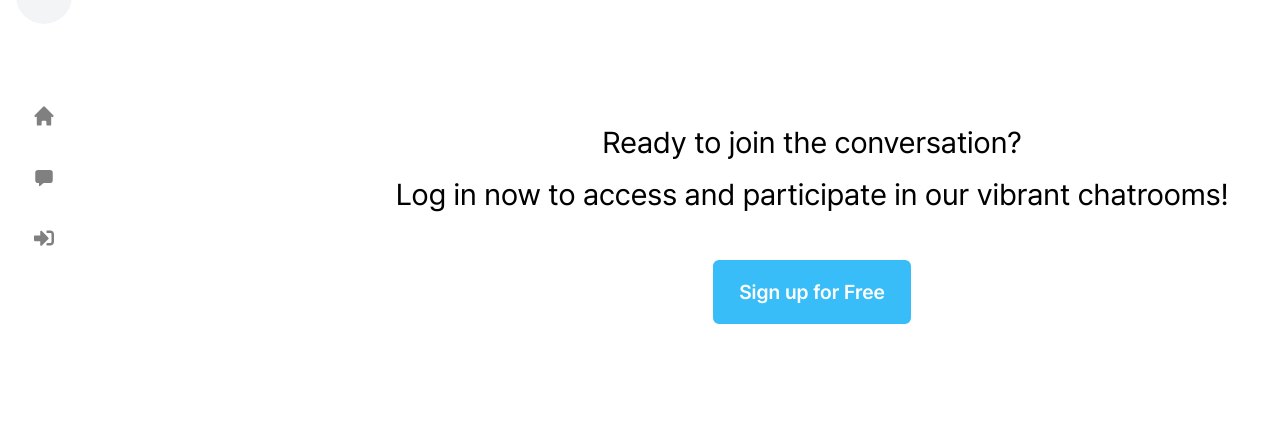
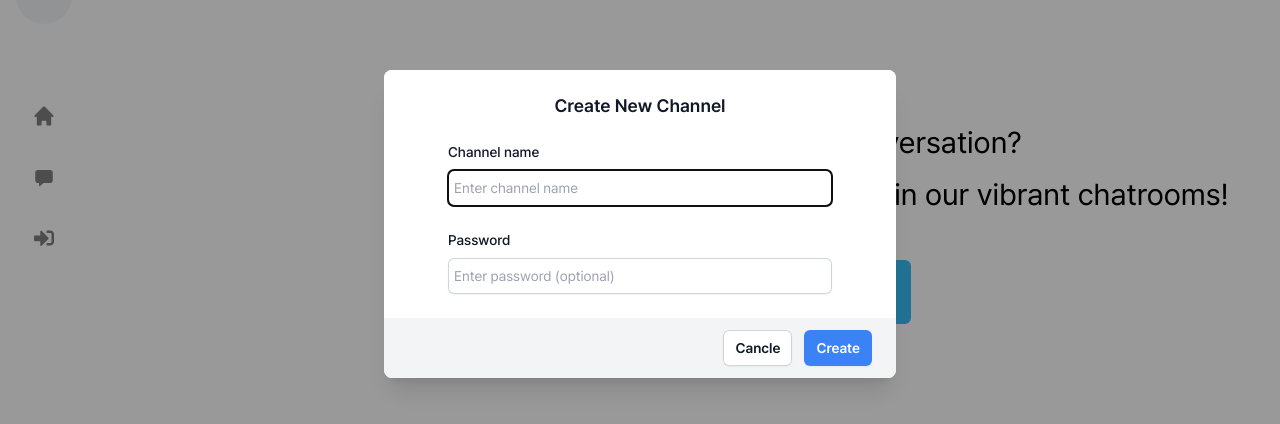
Before and after one commit to nenene-pupupu/disgord-client, a React (Vite) app: page /chat in a window 1280 px wide. Both pictures are taken after a click on the button 312 px from the left and 48 px from the top of the page. Shown: the part 176-600 px from the top of the page. Built offline with nearby package versions, Linux system fonts and the light colour scheme.

Commit message:
fetch chatrooms
채팅방 추가/수정/삭제 사항 즉시 반영

```diff
--- a/src/components/chat/ChatRoomList.tsx
+++ b/src/components/chat/ChatRoomList.tsx
@@ -1,13 +1,19 @@
 import { IconSky } from "@/assets/svg";
 import { IoAdd, IoLockClosed } from "react-icons/io5";
 import Tooltip from "@components/common/Tooltip";
-import { useState } from "react";
-import RoomModal from "./RoomModal";
+import { useEffect, useState } from "react";
 import { MdChevronRight } from "react-icons/md";
 import { IoCreateOutline } from "react-icons/io5";
-import { useChatrooms } from "@/services/chatService";
+import {
+  addChatroom,
+  delChatroom,
+  getChatrooms,
+  modChatroom,
+} from "@/services/chatService";
 import { fetchWithAuth } from "@/services/fetchWithAuth";
 import { useAuth } from "@/hooks/useAuth";
+import Modal from "@components/common/Modal";
+import { Chatroom } from "@/types";
 
 const ChatRoomList = ({
   target,
@@ -16,10 +22,28 @@ const ChatRoomList = ({
   target?: number;
   setTarget: (target: number) => void;
 }) => {
-  const [openModal, setOpenModal] = useState(false);
+  const { token } = useAuth();
+
+  const [open, setOpen] = useState(false);
   const [type, setType] = useState("");
-  const { token } = useAuth();
-  const { data: chatrooms } = useChatrooms();
+  const [name, setName] = useState("");
+  const [password, setPassword] = useState("");
+  const [chatrooms, setChatrooms] = useState<Chatroom[] | null>(null);
+
+  useEffect(() => {
+    fetchChatrooms();
+    // eslint-disable-next-line react-hooks/exhaustive-deps
+  }, []);
+
+  const fetchChatrooms = async () => {
+    if (!token) return;
+    try {
+      const res: Chatroom[] = await getChatrooms(token);
+      setChatrooms(res);
+    } catch (error) {
+      alert((error as Error).message);
+    }
+  };
 
   const handleEnter = async (id: number) => {
     if (!token) return;
@@ -38,32 +62,138 @@ const ChatRoomList = ({
     const data = await res.json();
     console.log("Enter data", data);
   };
-  // if (loading) {
-  //   return <div>Loading...</div>;
-  // }
 
-  // if (error) {
-  //   return <div>Error: {error}</div>;
-  // }
+  const handleCreate = async () => {
+    if (!token) return;
+    if (name == "") {
+      alert("Enter channel name");
+      return;
+    }
+    try {
+      const res: Chatroom = await addChatroom(token, name, password);
+      console.log(res);
+      fetchChatrooms();
+    } catch (error) {
+      alert((error as Error).message);
+    }
+    handleClose();
+  };
+
+  const handleDelete = async () => {
+    console.log(target);
+    if (!token || !target) return;
+    try {
+      await delChatroom(token, target);
+      fetchChatrooms();
+      // alert("Deleted successfully");
+    } catch (error) {
+      alert((error as Error).message);
+    }
+    handleClose();
+  };
+
+  const handleModify = async () => {
+    if (!token || !target) return;
+    try {
+      await modChatroom(token, target, name, password);
+      fetchChatrooms();
+      // alert("Modified successfully");
+    } catch (error) {
+      alert((error as Error).message);
+    }
+    handleClose();
+  };
+
+  const handleClose = () => {
+    setName("");
+    setPassword("");
+    setOpen(false);
+  };
+  const handleAddOpen = () => {
+    setOpen(true);
+    setType("add");
+  };
+  const handleModifyOpen = () => {
+    setOpen(true);
+    setType("modify");
+  };
 
   return (
     <div className="flex flex-col">
-      <RoomModal
-        target={target}
-        type={type}
-        open={openModal}
-        setOpen={setOpenModal}
-      />
+      <Modal
+        open={open}
+        onClose={handleClose}
+        title={type == "add" ? "Create New Channel" : "Modify Channel"}
+        actions={
+          type == "add"
+            ? [
+                {
+                  text: "Create",
+                  onClick: handleCreate,
+                  className: "bg-blue-500 text-white hover:bg-blue-400 ml-3",
+                },
+                { text: "Cancle", onClick: handleClose },
+              ]
+            : [
+                {
+                  text: "Modify",
+                  onClick: handleModify,
+                  className: "bg-red-600 text-white hover:bg-red-500 ml-3",
+                },
+                { text: "Cancel", onClick: handleClose },
+                {
+                  text: "Channel Delete",
+                  onClick: handleDelete,
+                  className:
+                    "border-none shadow-none font-normal text-gray-400 text-sm mr-auto underline",
+                },
+              ]
+        }
+      >
+        <div className="space-y-6">
+          <div>
+            <label className="block text-sm font-medium text-gray-900">
+              Channel name
+            </label>
+            <div className="mt-2">
+              <input
+                name="id"
+                type="text"
+                required
+                value={name}
+                onChange={(e) => setName(e.target.value)}
+                placeholder="Enter channel name"
+                className="block w-full rounded-md border-0 p-1.5 text-gray-900 shadow-sm ring-1 ring-inset ring-gray-300 placeholder:text-gray-400 focus:ring-1 focus:ring-inset focus:ring-sky-500 text-sm leading-6"
+              />
+            </div>
+          </div>
+
+          <div>
+            <div className="flex item-center justify-between">
+              <label
+                htmlFor="password"
+                className="block text-sm font-medium text-gray-900"
+              >
+                Password
+              </label>
+            </div>
+            <div className="mt-2">
+              <input
+                type="password"
+                value={password}
+                onChange={(e) => setPassword(e.target.value)}
+                placeholder="Enter password (optional)"
+                className="block w-full rounded-md border-0 p-1.5 text-gray-900 shadow-sm ring-1 ring-inset ring-gray-300 placeholder:text-gray-400 focus:ring-1 focus:ring-inset focus:ring-sky-500 text-sm leading-6"
+              />
+            </div>
+          </div>
+        </div>
+      </Modal>
 
       <div className="flex mt-4 mb-2">
         <h2 className="text-2xl flex-auto">Channels</h2>
         <Tooltip message="Add Room">
-          <button
-            onClick={() => {
-              setType("add");
-              setOpenModal(true);
-            }}
-          >
+          <button onClick={handleAddOpen}>
             <IoAdd className="h-8 w-8 text-gray-400" />
           </button>
         </Tooltip>
@@ -113,9 +243,9 @@ const ChatRoomList = ({
                 {chatRoom.ownerId && (
                   <button
                     onClick={() => {
-                      setType("modify");
                       setTarget(chatRoom.id);
-                      setOpenModal(true);
+                      setName(chatRoom.name);
+                      handleModifyOpen();
                     }}
                   >
                     <IoCreateOutline className="h-6 w-6 text-gray-400 font-thin" />
--- a/src/services/chatService.ts
+++ b/src/services/chatService.ts
@@ -41,6 +41,16 @@ export const useChatrooms = () => {
   return { data, error, loading };
 };
 
+export const getChatrooms = async (token: string) => {
+  const res = await fetchWithAuth(token, "http://localhost:8080/chatrooms");
+  if (res.status != 200) {
+    const errorData = await res.json();
+    throw new Error(errorData.message);
+  }
+  const data: Chatroom[] = await res.json();
+  return data;
+};
+
 export const addChatroom = async (
   token: string,
   name: string,
@@ -53,8 +63,9 @@ export const addChatroom = async (
       "Content-Type": "application/json",
     },
   });
-  if (!res.ok) {
-    throw new Error("Failed to create chatroom");
+  if (res.status != 201) {
+    const errorData = await res.json();
+    throw new Error(errorData.message);
   }
   const data: Chatroom = await res.json();
   return data;
@@ -71,8 +82,9 @@ export const delChatroom = async (token: string, target: number) => {
       },
     },
   );
-  if (!res.ok) {
-    throw new Error("Failed to delete chatroom");
+  if (res.status != 204) {
+    const errorData = await res.json();
+    throw new Error(errorData.message);
   }
   return true;
 };
@@ -97,8 +109,9 @@ export const modChatroom = async (
       },
     },
   );
-  if (!res.ok) {
-    throw new Error("Failed to delete chatroom");
+  if (res.status != 200) {
+    const errorData = await res.json();
+    throw new Error(errorData.message);
   }
   const data: Chatroom = await res.json();
   return data;
```
